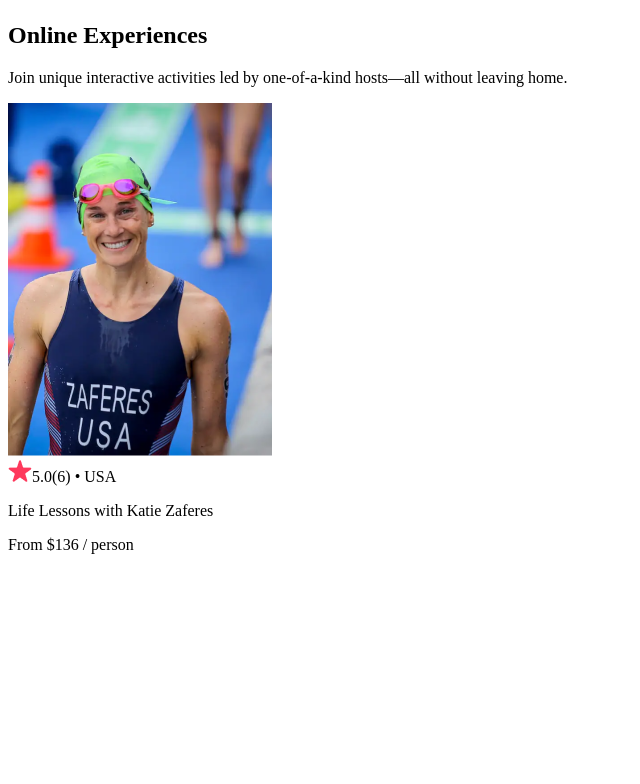
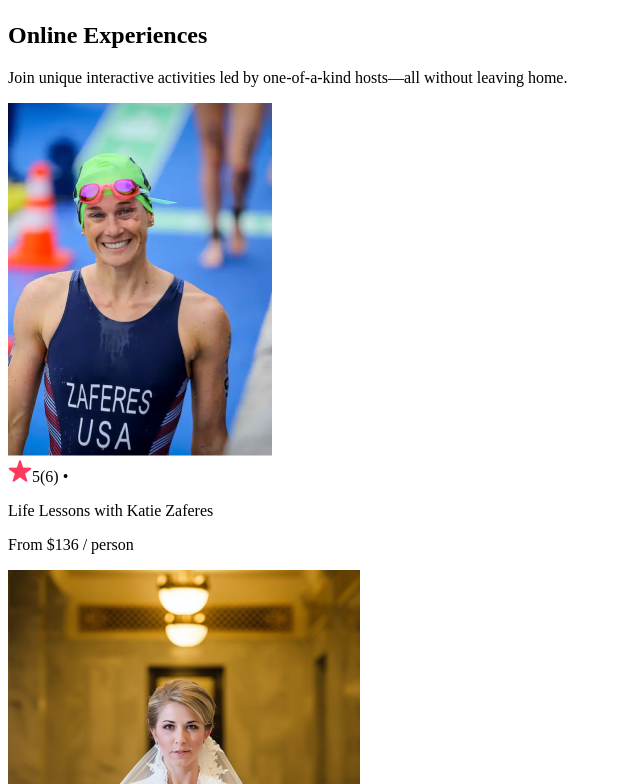
Before and after one commit to yash251/react-airbnb-exp, a React app: page / in a window 1280 px wide. Shown: the part 1409-2193 px from the top of the page, without its empty margins (0-640 px from the left). Before the commit the page ends 1979 px from the top, so only its background shows below. Built offline with nearby package versions, Linux system fonts and the light colour scheme; the HTML template or start-up script is replaced by a standard one.

Commit message:
importing from data

```diff
--- a/App.js
+++ b/App.js
@@ -2,20 +2,26 @@
 import Navbar from "./components/Navbar";
 import Hero from "./components/Hero";
 import Card from "./components/Card";
+import data from "./data";
 
 export default function App() {
+    const cards = data.map((item) => {
+        return (
+            <Card
+                img={item.coverImg}
+                rating={item.stats.rating}
+                reviewCount={item.stats.reviewCount}
+                location={item.location}
+                title={item.title}
+                price={item.price}
+            />
+        )
+    })
     return (
         <div>
             <Navbar />
             <Hero />
-            <Card
-                img="katie-zaferes.png"
-                rating="5.0"
-                reviewCount={6}
-                country="USA"
-                title="Life Lessons with Katie Zaferes"
-                price={136}
-            />
+            {cards}
         </div>
     )
 }
```
